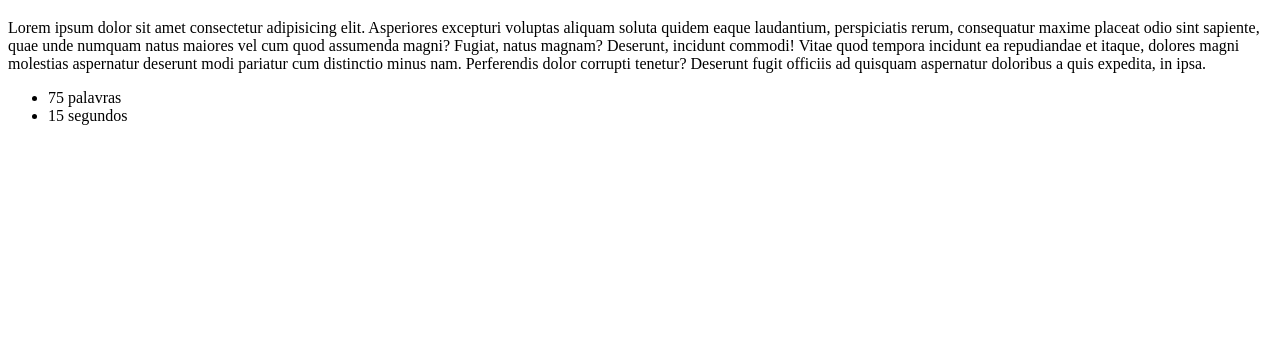
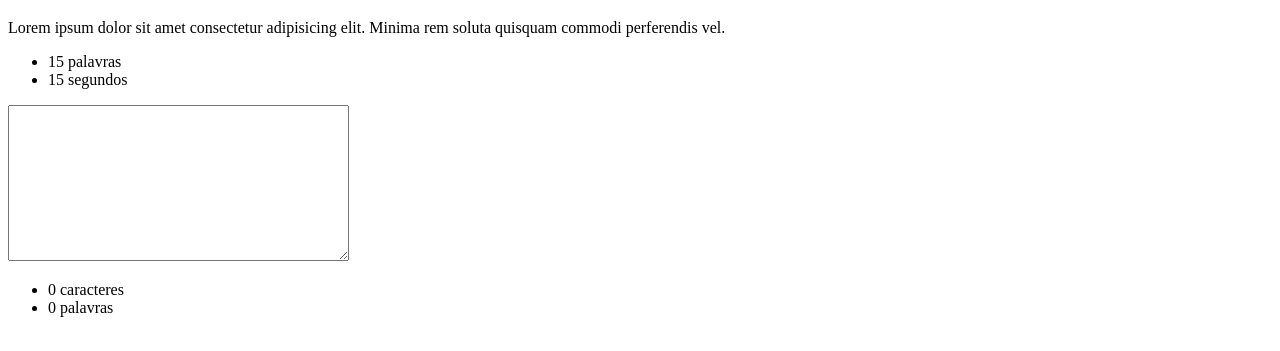
Before and after one commit to athena272/jquery-typer, a plain HTML site: page index.html in a window 1280 px wide. Shown: the part 61-412 px from the top of the page. Drawn offline with Linux system fonts and the light colour scheme.

Commit message:
Update index.html

```diff
--- a/index.html
+++ b/index.html
@@ -10,12 +10,19 @@
 <body>
     <h1>JQuery Typer</h1>
     <p class="frase">
-        Lorem ipsum dolor sit amet consectetur adipisicing elit. Asperiores excepturi voluptas aliquam soluta quidem eaque laudantium, perspiciatis rerum, consequatur maxime placeat odio sint sapiente, quae unde numquam natus maiores vel cum quod assumenda magni? Fugiat, natus magnam? Deserunt, incidunt commodi! Vitae quod tempora incidunt ea repudiandae et itaque, dolores magni molestias aspernatur deserunt modi pariatur cum distinctio minus nam. Perferendis dolor corrupti tenetur? Deserunt fugit officiis ad quisquam aspernatur doloribus a quis expedita, in ipsa.
+        Lorem ipsum dolor sit amet consectetur adipisicing elit. Minima rem soluta quisquam commodi perferendis vel.
     </p>
 
     <ul class="informacoes">
         <li><span id="tamanho-frase">0</span> palavras</li>
         <li>15 segundos</li>
+    </ul>
+
+    <textarea class="campo-digitacao" name="campo-digitacao" id="" cols="40" rows="10"></textarea>
+
+    <ul>
+        <li><span id="contador-caracteres">0</span> caracteres</li>
+        <li><span id="contador-palavras">0</span> palavras</li>
     </ul>
 
     <!-- Javascript -->
```
